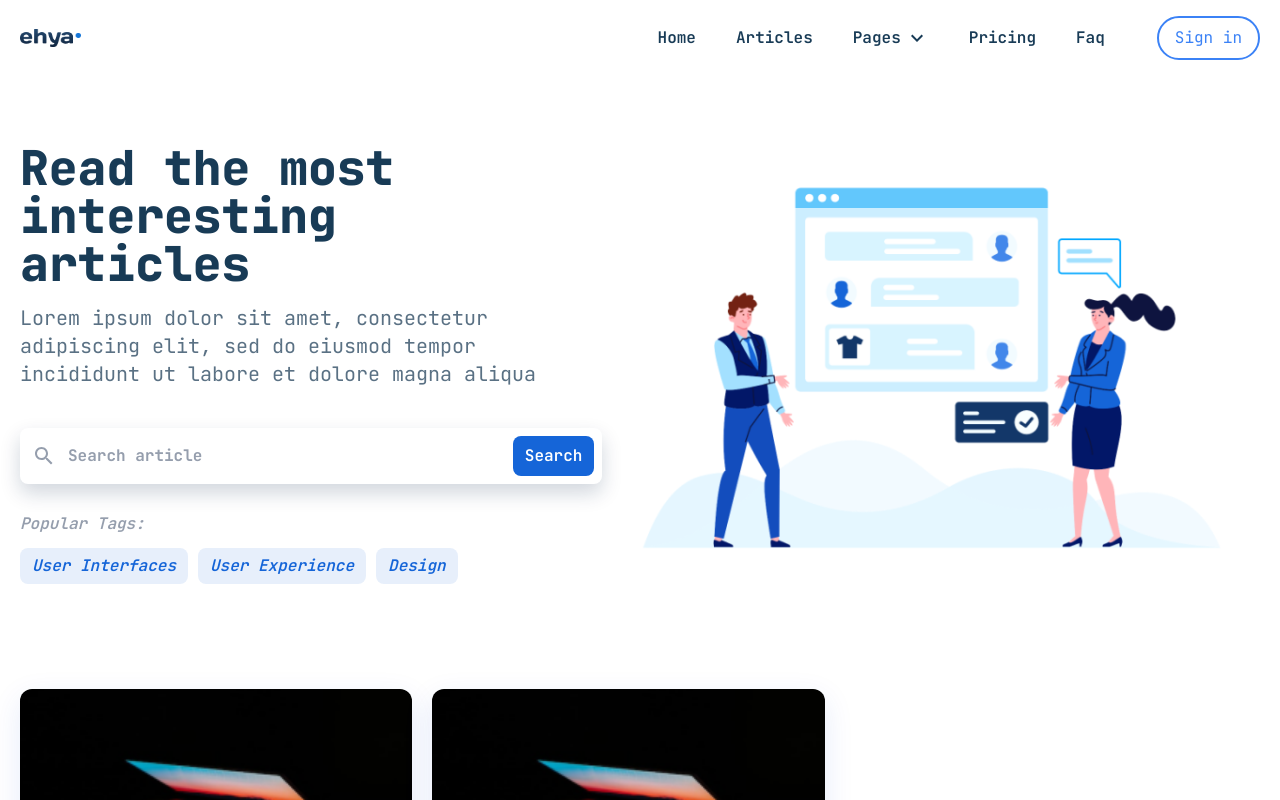
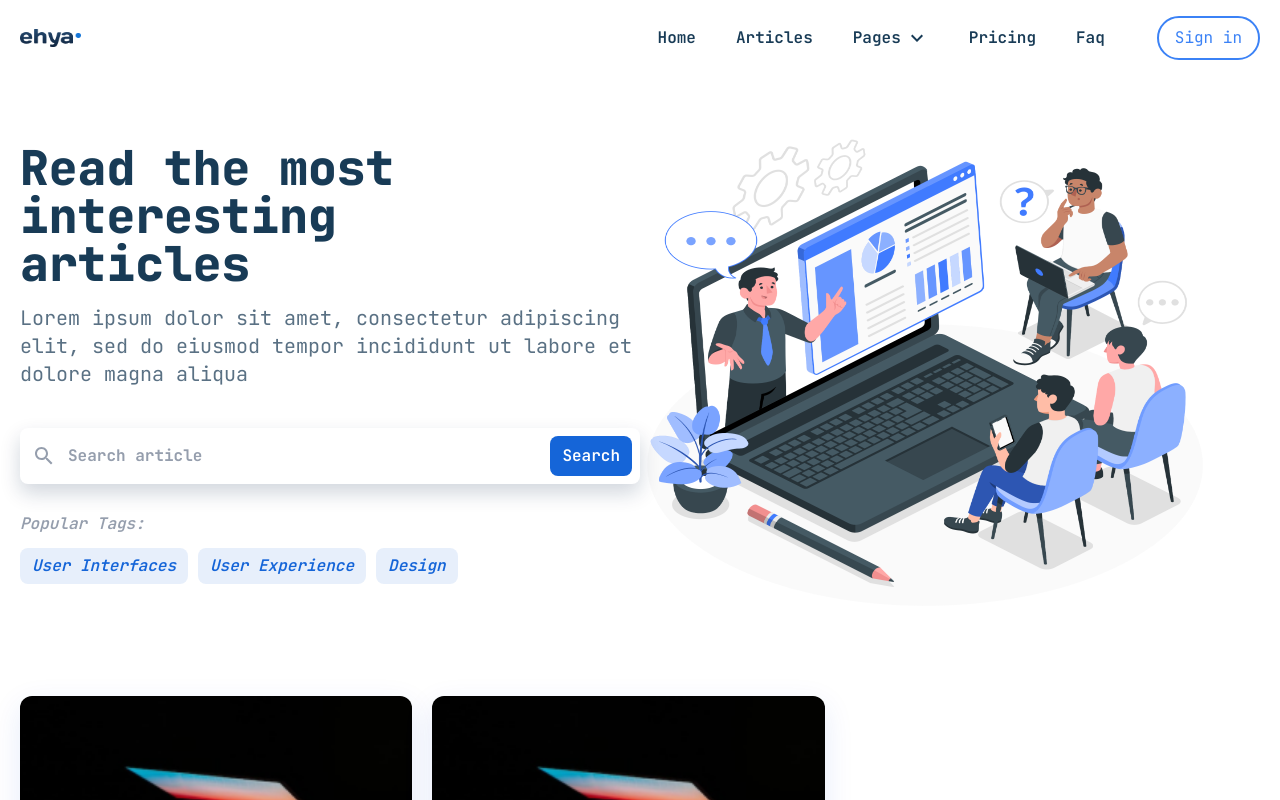
Before and after one commit to MohamedYansane/blog-application, a React (Create React App) app in the folder client/: page / in a window 1280 px wide. Shown: the top 800 px of the page. Built offline with nearby package versions, Linux system fonts and the light colour scheme.

Commit message:
changing image

```diff
--- a/client/src/pages/home/container/Hero.jsx
+++ b/client/src/pages/home/container/Hero.jsx
@@ -49,7 +49,11 @@ export const Hero = () => {
         </div>
       </div>
       <div className="hero-image hidden lg:block">
-        <img src={images.heroImg} alt="users are reading articles" />
+        <img
+          className="h-img w-[570px] h-[500px]"
+          src={images.presentation}
+          alt="users are reading articles"
+        />
       </div>
     </section>
   );
```
